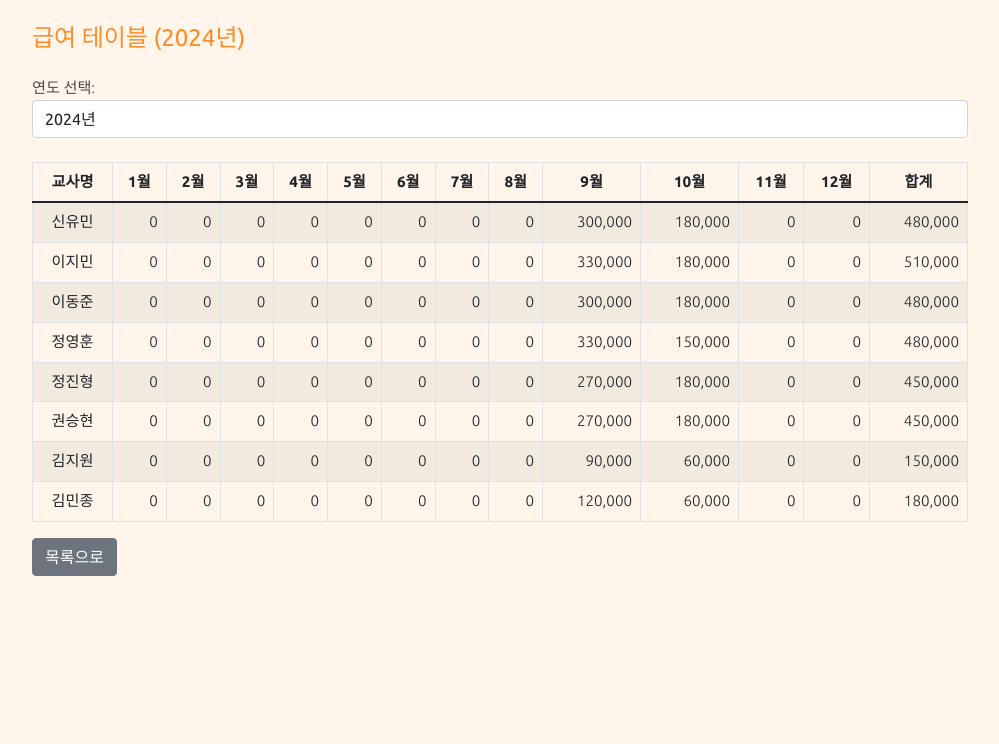
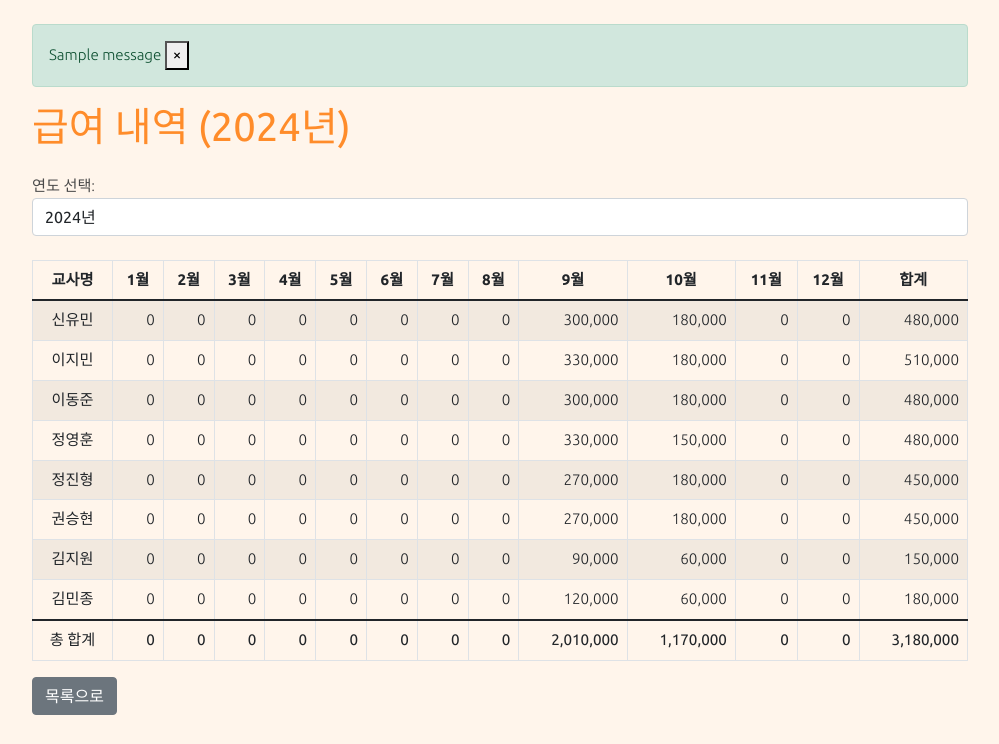
Before and after one commit to jjangdm/mclass_manager, a Django app: page /teachers/salary/table/ in a window 1280 px wide. Shown: the part 56-800 px from the top of the page, without its empty margins (140-1139 px from the left). Run offline with Django 5.2, Linux system fonts and the light colour scheme; a user stored in the database is signed in; data comes from the database, SQL or seed files in the repository; both versions use the stored data as it was after the commit; tables that the repository leaves empty hold one stand-in row (values such as "Sample post"); one stand-in notice (Sample message) is shown.

Commit message:
teacher before PDF

```diff
--- a/teachers/templatetags/custom_filters.py
+++ b/teachers/templatetags/custom_filters.py
@@ -5,3 +5,7 @@ register = template.Library()
 @register.filter
 def get_item(dictionary, key):
     return dictionary.get(key)
+
+@register.filter
+def sum_column(salary_table, month):
+    return sum(row.get(month, 0) for row in salary_table)
--- a/teachers/urls.py
+++ b/teachers/urls.py
@@ -12,4 +12,5 @@ urlpatterns = [
     path('salary/calculate/', views.SalaryCalculationView.as_view(), name='salary_calculation'),
     path('salary/table/', views.SalaryTableView.as_view(), name='salary_table'),
     path('salary/table/<int:year>/', views.SalaryTableView.as_view(), name='salary_table_year'),
+    path('teacher/<int:teacher_id>/pdf/', views.TeacherPDFReportView.as_view(), name='teacher_pdf_report'),
 ]
--- a/teachers/views.py
+++ b/teachers/views.py
@@ -1,6 +1,8 @@
 from datetime import timedelta
+from io import BytesIO
 from pyexpat.errors import messages
-from django.shortcuts import redirect, render
+from django.http import HttpResponse
+from django.shortcuts import get_object_or_404, redirect, render
 from django.views import View
 from django.views.generic import ListView, DetailView, CreateView, UpdateView
 from django.urls import reverse_lazy
@@ -9,6 +11,10 @@ from django.db.models import Min, Max
 from django.utils import timezone
 from .models import Teacher, Attendance, Salary
 from .forms import BulkAttendanceForm, TeacherForm
+from django.contrib import messages
+from reportlab.pdfgen import canvas
+from reportlab.lib.pagesizes import letter
+from reportlab.lib.units import inch
 
 
 class TeacherListView(LoginRequiredMixin, ListView):
@@ -26,11 +32,21 @@ class TeacherCreateView(LoginRequiredMixin, CreateView):
     template_name = 'teachers/teacher_form.html'
     success_url = reverse_lazy('teachers:teacher_list')
 
+    def form_valid(self, form):
+        response = super().form_valid(form)
+        self.object.update_active_status()
+        return response
+
 class TeacherUpdateView(LoginRequiredMixin, UpdateView):
     model = Teacher
     form_class = TeacherForm
     template_name = 'teachers/teacher_form.html'
     success_url = reverse_lazy('teachers:teacher_list')
+
+    def form_valid(self, form):
+        response = super().form_valid(form)
+        self.object.update_active_status()
+        return response
 
 class AttendanceCreateView(LoginRequiredMixin, View):
     def get(self, request):
@@ -69,26 +85,8 @@ class AttendanceCreateView(LoginRequiredMixin, View):
         teachers = Teacher.objects.filter(is_active=True)
         form = BulkAttendanceForm(request.POST, teachers=teachers)
         if form.is_valid():
-            date = form.cleaned_data['date']
-            for teacher in teachers:
-                is_present = form.cleaned_data.get(f'is_present_{teacher.id}', False)
-                start_time = form.cleaned_data.get(f'start_time_{teacher.id}')
-                end_time = form.cleaned_data.get(f'end_time_{teacher.id}')
-
-                if is_present:
-                    Attendance.objects.update_or_create(
-                        teacher=teacher,
-                        date=date,
-                        defaults={
-                            'is_present': True,
-                            'start_time': start_time,
-                            'end_time': end_time
-                        }
-                    )
-                else:
-                    Attendance.objects.filter(teacher=teacher, date=date).delete()
-
-            request.session['message'] = '출근 기록이 성공적으로 저장되었습니다.'
+            form.save()
+            messages.success(request, '출근 기록이 성공적으로 저장되었습니다.')
             return redirect('teachers:attendance_create')
 
         # 폼이 유효하지 않은 경우, 에러와 함께 폼을 다시 렌더링
@@ -109,35 +107,43 @@ class SalaryCalculationView(LoginRequiredMixin, View):
         year = int(request.GET.get('year', current_year))
         month = int(request.GET.get('month', current_month))
 
-        teachers = Teacher.objects.all()
+        teachers = Teacher.objects.filter(is_active=True)
         salary_data = []
 
         for teacher in teachers:
-            work_days = Attendance.objects.filter(teacher=teacher, date__year=year, date__month=month).count()
+            start_date = timezone.datetime(year, month, 1)
+            end_date = (start_date + timedelta(days=32)).replace(day=1) - timedelta(days=1)
+
+            if teacher.resignation_date and start_date <= teacher.resignation_date <= end_date:
+                work_days = Attendance.objects.filter(
+                    teacher=teacher,
+                    date__year=year,
+                    date__month=month,
+                    date__lte=teacher.resignation_date
+                ).count()
+            else:
+                work_days = Attendance.objects.filter(
+                    teacher=teacher,
+                    date__year=year,
+                    date__month=month
+                ).count()
+
             base_amount = teacher.base_salary * work_days * 2 if teacher.base_salary else 0
             additional_amount = teacher.additional_salary if teacher.additional_salary else 0
             total_amount = base_amount + additional_amount
 
-            Salary.objects.update_or_create(
-                teacher=teacher,
-                year=year,
-                month=month,
-                defaults={
-                    'work_days': work_days,
-                    'base_amount': base_amount,
-                    'additional_amount': additional_amount,
-                    'total_amount': total_amount
-                }
-            )
-
             salary_data.append({
                 'teacher': teacher,
                 'work_days': work_days,
-                'total_amount': total_amount
+                'total_amount': total_amount,
+                'bank_name': teacher.bank.name if teacher.bank else '',  # 은행명 추가
+                'account_number': teacher.account_number,  # 계좌번호 추가
+                'work_hours': work_days * 8  # 근무시간 추가 (1일 8시간 근무 가정)
             })
 
-        # 년도와 월 선택을 위한 옵션 생성
-        years = range(current_year - 5, current_year + 1)  # 현재 년도부터 5년 전까지
+        total_salary = sum(data['total_amount'] for data in salary_data)  # 급여 합계 계산
+
+        years = range(current_year - 5, current_year + 1)
         months = range(1, 13)
 
         context = {
@@ -147,7 +153,8 @@ class SalaryCalculationView(LoginRequiredMixin, View):
             'years': years,
             'months': months,
             'current_year': current_year,
-            'current_month': current_month
+            'current_month': current_month,
+            'total_salary': total_salary,
         }
         return render(request, 'teachers/salary_calculation.html', context)
 
@@ -161,6 +168,7 @@ class SalaryTableView(LoginRequiredMixin, View):
         months = range(1, 13)
 
         salary_table = []
+        grand_total = 0
         for teacher in teachers:
             teacher_data = {'teacher': teacher}
             total = 0
@@ -183,6 +191,7 @@ class SalaryTableView(LoginRequiredMixin, View):
                 total += salary
 
             teacher_data['total'] = round(total, 2)
+            grand_total += total
             salary_table.append(teacher_data)
 
         # 연도 범위 계산
@@ -199,5 +208,68 @@ class SalaryTableView(LoginRequiredMixin, View):
             'months': months,
             'salary_table': salary_table,
             'year_range': year_range,
+            'grand_total': round(grand_total, 2)
         }
         return render(request, 'teachers/salary_table.html', context)
+
+
+
+class TeacherPDFReportView(LoginRequiredMixin, View):
+    def get(self, request, teacher_id):
+        teacher = get_object_or_404(Teacher, id=teacher_id)
+
+        # Create a file-like buffer to receive PDF data
+        buffer = BytesIO()
+
+        # Create the PDF object, using the buffer as its "file."
+        p = canvas.Canvas(buffer, pagesize=letter)
+
+        # Draw things on the PDF. Here's where the PDF generation happens.
+        self.draw_pdf(p, teacher)
+
+        # Close the PDF object cleanly, and we're done.
+        p.showPage()
+        p.save()
+
+        # FileResponse sets the Content-Disposition header so that browsers
+        # present the option to save the file.
+        buffer.seek(0)
+        return HttpResponse(buffer, content_type='application/pdf')
+
+    def draw_pdf(self, p, teacher):
+        # Draw the teacher's information
+        p.setFont("Helvetica-Bold", 16)
+        p.drawString(1*inch, 10*inch, f"{teacher.name} 교사 보고서")
+
+        p.setFont("Helvetica", 12)
+        p.drawString(1*inch, 9.5*inch, f"전화번호: {teacher.phone_number}")
+        p.drawString(1*inch, 9.25*inch, f"이메일: {teacher.email}")
+        p.drawString(1*inch, 9*inch, f"입사일: {teacher.hire_date}")
+
+        # Draw attendance information
+        p.setFont("Helvetica-Bold", 14)
+        p.drawString(1*inch, 8*inch, "출근 기록 (최근 30일)")
+
+        current_date = timezone.now().date()
+        start_date = current_date - timedelta(days=30)
+        attendances = Attendance.objects.filter(teacher=teacher, date__range=[start_date, current_date]).order_by('-date')
+
+        y = 7.5*inch
+        for attendance in attendances:
+            p.setFont("Helvetica", 12)
+            p.drawString(1*inch, y, f"{attendance.date}: {attendance.start_time} - {attendance.end_time}")
+            y -= 0.25*inch
+
+        # Draw salary information
+        p.setFont("Helvetica-Bold", 14)
+        p.drawString(1*inch, 3*inch, "급여 정보 (최근 3개월)")
+
+        current_month = timezone.now().month
+        current_year = timezone.now().year
+        salaries = Salary.objects.filter(teacher=teacher, year=current_year, month__in=[current_month-2, current_month-1, current_month]).order_by('-month')
+
+        y = 2.5*inch
+        for salary in salaries:
+            p.setFont("Helvetica", 12)
+            p.drawString(1*inch, y, f"{salary.year}년 {salary.month}월: {salary.total_amount:,}원")
+            y -= 0.25*inch
--- a/templates/base.html
+++ b/templates/base.html
@@ -78,15 +78,17 @@
     </nav>
 
     <div class="container mt-4">
-        {% if request.session.message %}
-            <div class="alert alert-success alert-dismissible fade show" role="alert">
-                {{ request.session.message }}
-                <button type="button" class="btn-close" data-bs-dismiss="alert" aria-label="Close"></button>
+        {% if messages %}
+        <div class="messages">
+            {% for message in messages %}
+            <div class="alert alert-{{ message.tags }} alert-dismissible fade show" role="alert">
+                {{ message }}
+                <button type="button" class="close" data-dismiss="alert" aria-label="Close">
+                    <span aria-hidden="true">&times;</span>
+                </button>
             </div>
-            {% comment %}메시지를 표시한 후 세션에서 제거{% endcomment %}
-            {% with request.session.message as message %}
-                {% with None as request.session.message %}{% endwith %}
-            {% endwith %}
+            {% endfor %}
+        </div>
         {% endif %}
 
         {% block content %}
--- a/templates/teachers/salary_table.html
+++ b/templates/teachers/salary_table.html
@@ -1,17 +1,12 @@
-
 {% extends 'base.html' %}
 {% load custom_filters %}
 {% load humanize %}
 
-{% block title %}급여 테이블 ({{ year }}년){% endblock %}
+{% block title %}급여 내역 ({{ year }}년){% endblock %}
 
 {% block extra_head %}
 <style>
-    .table th {
-        text-align: center;
-        vertical-align: middle;
-    }
-    .table td {
+    .table th, .table td {
         text-align: center;
         vertical-align: middle;
     }
@@ -22,7 +17,7 @@
 {% endblock %}
 
 {% block content %}
-<h4 class="mb-4">급여 테이블 ({{ year }}년)</h4>
+<h1 class="mb-4">급여 내역 ({{ year }}년)</h1>
 
 <form method="get" action="{% url 'teachers:salary_table' %}" class="mb-4">
     <div class="form-group">
@@ -57,6 +52,19 @@
             </tr>
             {% endfor %}
         </tbody>
+        <tfoot>
+            <tr>
+                <td><strong>총 합계</strong></td>
+                {% for month in months %}
+                <td class="amount">
+                    <strong>
+                        {{ salary_table|sum_column:month|floatformat:0|intcomma }}
+                    </strong>
+                </td>
+                {% endfor %}
+                <td class="amount"><strong>{{ grand_total|floatformat:0|intcomma }}</strong></td>
+            </tr>
+        </tfoot>
     </table>
 </div>
 <a href="{% url 'teachers:teacher_list' %}" class="btn btn-secondary">목록으로</a>
--- a/templates/teachers/teacher_list.html
+++ b/templates/teachers/teacher_list.html
@@ -4,7 +4,7 @@
 
 {% block content %}
 <div class="d-flex justify-content-between align-items-center mb-4">
-    <h4>교사 목록</h4>
+    <h1>교사 목록</h1>
     <a href="{% url 'teachers:teacher_create' %}" class="btn btn-primary">등록</a>
 </div>
 <table class="table table-striped">
@@ -29,6 +29,7 @@
             <td>
                 <a href="{% url 'teachers:teacher_detail' teacher.id %}" class="btn btn-sm btn-info">상세</a>
                 <a href="{% url 'teachers:teacher_update' teacher.id %}" class="btn btn-sm btn-warning">수정</a>
+                <a href="{% url 'teachers:teacher_pdf_report' teacher.id %}" class="btn btn-sm btn-secondary" target="_blank">PDF 보고서</a>
             </td>
         </tr>
         {% empty %}
```
Also changed, not shown: teachers/forms.py (+11 -6 lines), teachers/models.py (+13 -3 lines), templates/teachers/salary_calculation.html (+40 -17 lines), db.sqlite3, teachers/migrations/0014_alter_teacher_hire_date_alter_teacher_is_active.py (added).
